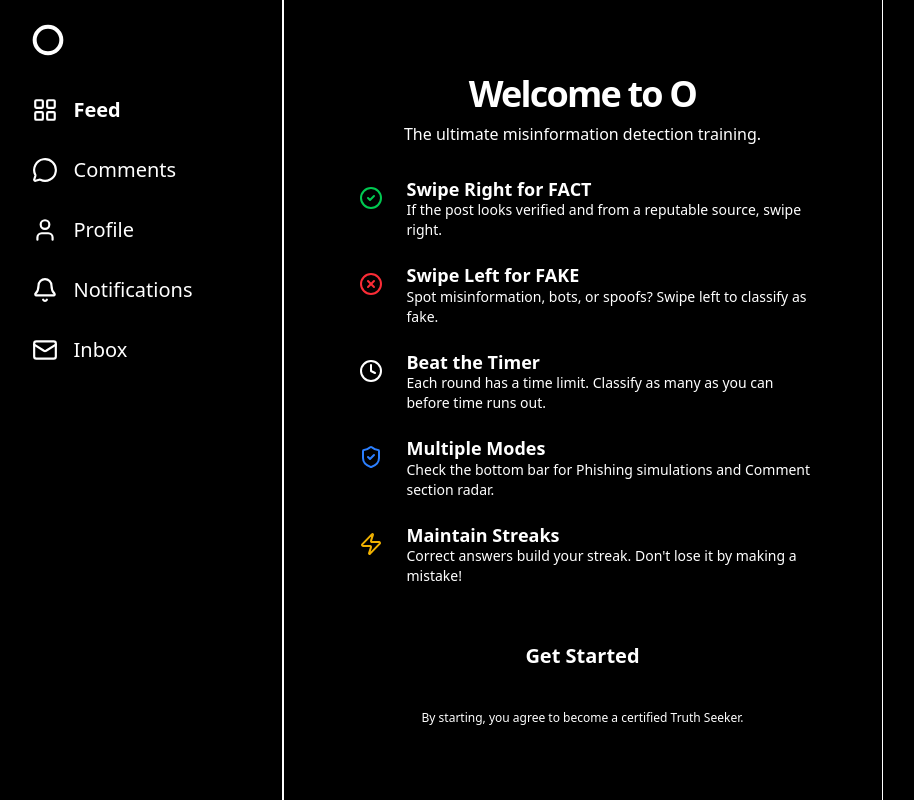
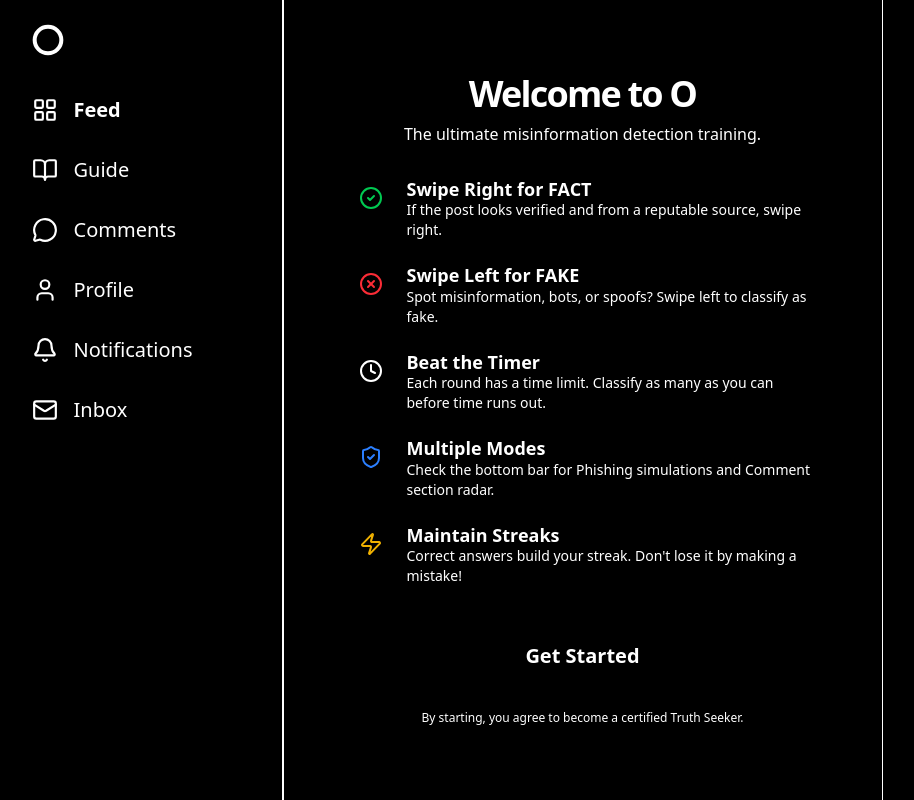
Before and after one commit to Zene8/fact-or-fake-game, a React (Vite) app: page / in a window 1280 px wide. Shown: the whole page, without its empty margins (20-934 px from the left). Built offline with nearby package versions, Linux system fonts and the light colour scheme.

Commit message:
feat: add misinformation guide component and navigation

```diff
--- a/src/App.tsx
+++ b/src/App.tsx
@@ -7,6 +7,7 @@ import { NotificationsView } from './components/NotificationsView';
 import { CommentGame } from './components/CommentGame';
 import { PhishingGame } from './components/PhishingGame';
 import { InstructionsScreen } from './components/InstructionsScreen';
+import { MisinformationGuide } from './components/MisinformationGuide';
 import { RoundTimer } from './components/ui/RoundTimer';
 import {
   LayoutGrid,
@@ -17,6 +18,7 @@ import {
   Users,
   Bell,
   Mail,
+  BookOpen, // Added import
 } from 'lucide-react';
 
 const OLogo = () => (
@@ -58,6 +60,7 @@ export default function App() {
 
   const sidebarNavItems = [
     { icon: LayoutGrid, label: 'Feed', view: 'feed' },
+    { icon: BookOpen, label: 'Guide', view: 'guide' }, // Added Guide
     { icon: MessageCircle, label: 'Comments', view: 'comments' },
     { icon: User, label: 'Profile', view: 'profile' },
     { icon: Bell, label: 'Notifications', view: 'notifications' },
@@ -66,6 +69,7 @@ export default function App() {
 
   const bottomNavItems = [
     { icon: Home, label: 'Home', view: 'feed' },
+    { icon: BookOpen, label: 'Guide', view: 'guide' }, // Added Guide
     { icon: MessageCircle, label: 'Comments', view: 'comments' },
     { icon: Users, label: 'Profile', view: 'profile' },
     { icon: Bell, label: 'Notifications', view: 'notifications' },
@@ -162,6 +166,9 @@ export default function App() {
               {currentView === 'phishing' && (
                 <PhishingGame />
               )}
+              {currentView === 'guide' && (
+                <MisinformationGuide />
+              )}
             </div>
           </>
         )}
@@ -180,9 +187,8 @@ export default function App() {
               onClick={() => {
                 setCurrentView(item.view);
               }}
-              className={`p-3 transition-colors ${
-                currentView === item.view ? 'text-accent' : 'text-text-secondary'
-              } cursor-pointer`}
+              className={`p-3 transition-colors ${currentView === item.view ? 'text-accent' : 'text-text-secondary'
+                } cursor-pointer`}
             >
               <item.icon size={28} />
             </div>
--- /dev/null
+++ b/src/components/MisinformationGuide.tsx
@@ -0,0 +1,124 @@
+
+import { motion } from 'framer-motion';
+import { ShieldAlert, Search, AlertTriangle, FileText, CheckCircle, ArrowRight } from 'lucide-react';
+
+export function MisinformationGuide() {
+    const tips = [
+        {
+            icon: Search,
+            title: "Verify the Source",
+            description: "Check the domain name carefully. Imitator sites often use slight misspellings (e.g., 'bbc-news.co' instead of 'bbc.com'). Look for an 'About Us' section to understand the organization's mission.",
+            color: "text-blue-400",
+            bg: "bg-blue-400/10"
+        },
+        {
+            icon: AlertTriangle,
+            title: "Check Your Emotions",
+            description: "Misinformation is designed to trigger strong emotional reactions—fear, anger, or shock. If a headline makes you feel intense emotion, pause and verify before sharing.",
+            color: "text-red-400",
+            bg: "bg-red-400/10"
+        },
+        {
+            icon: FileText,
+            title: "Read Beyond the Headline",
+            description: "Headlines are often clickbait. Read the full article to see if the content actually supports the sensational claim in the title.",
+            color: "text-yellow-400",
+            bg: "bg-yellow-400/10"
+        },
+        {
+            icon: ShieldAlert,
+            title: "Inspect Visuals",
+            description: "AI-generated images often have tell-tale signs: distorted hands, uneven textures, or background inconsistencies. Use reverse image search to find the original source.",
+            color: "text-purple-400",
+            bg: "bg-purple-400/10"
+        },
+        {
+            icon: CheckCircle,
+            title: "Cross-Reference",
+            description: "If a story is breaking news, check if other major, reputable news outlets are reporting it. If only one obscure site has the 'scoop', be skeptical.",
+            color: "text-green-400",
+            bg: "bg-green-400/10"
+        }
+    ];
+
+    const container = {
+        hidden: { opacity: 0 },
+        show: {
+            opacity: 1,
+            transition: {
+                staggerChildren: 0.1
+            }
+        }
+    };
+
+    const item = {
+        hidden: { opacity: 0, y: 20 },
+        show: { opacity: 1, y: 0 }
+    };
+
+    return (
+        <div className="flex-1 flex flex-col bg-primary h-full overflow-y-auto custom-scrollbar">
+            <div className="p-6 pb-24 md:pb-6">
+                <motion.div
+                    initial={{ opacity: 0, y: -20 }}
+                    animate={{ opacity: 1, y: 0 }}
+                    className="mb-8"
+                >
+                    <h1 className="text-3xl font-black tracking-tighter mb-2 flex items-center gap-3">
+                        <span className="bg-accent text-primary p-2 rounded-lg">
+                            <ShieldAlert size={28} />
+                        </span>
+                        Spot the Fake
+                    </h1>
+                    <p className="text-text-secondary font-medium text-lg leading-relaxed">
+                        Master the art of identifying misinformation in the digital age. Use these five pillars of verification.
+                    </p>
+                </motion.div>
+
+                <motion.div
+                    variants={container}
+                    initial="hidden"
+                    animate="show"
+                    className="space-y-4"
+                >
+                    {tips.map((tip, index) => (
+                        <motion.div
+                            key={index}
+                            variants={item}
+                            className="bg-secondary/50 border border-border rounded-2xl p-5 hover:bg-secondary transition-colors"
+                        >
+                            <div className="flex items-start gap-4">
+                                <div className={`p-3 rounded-xl ${tip.bg} ${tip.color} shrink-0`}>
+                                    <tip.icon size={24} strokeWidth={2.5} />
+                                </div>
+                                <div>
+                                    <h3 className="font-bold text-xl mb-2">{tip.title}</h3>
+                                    <p className="text-text-secondary leading-relaxed">
+                                        {tip.description}
+                                    </p>
+                                </div>
+                            </div>
+                        </motion.div>
+                    ))}
+                </motion.div>
+
+                <motion.div
+                    initial={{ opacity: 0 }}
+                    animate={{ opacity: 1 }}
+                    transition={{ delay: 0.8 }}
+                    className="mt-8 bg-accent/10 border border-accent/20 rounded-2xl p-6 relative overflow-hidden"
+                >
+                    <div className="relative z-10">
+                        <h3 className="font-bold text-lg text-accent mb-2">Ready to practice?</h3>
+                        <p className="text-text-secondary mb-4">
+                            Apply these skills in the main feed to boost your detection score.
+                        </p>
+                        <div className="flex items-center gap-2 text-accent font-bold text-sm uppercase tracking-wider">
+                            Play Now <ArrowRight size={16} />
+                        </div>
+                    </div>
+                </motion.div>
+            </div>
+        </div>
+    );
+}
```
